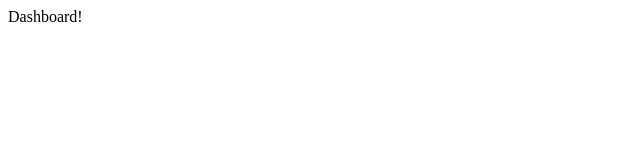
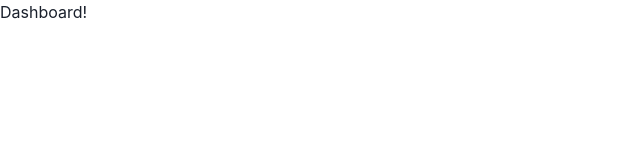
Before and after one commit to DavidJFelix/toglion, a Next.js app in the folder dashboard/: page / in a window 1280 px wide. Shown: the top 160 px of the page, without its empty margins (0-640 px from the left). Built offline with nearby package versions, Linux system fonts and the light colour scheme.

Commit message:
chore(dashboard): install Chakra UI

```diff
--- a/dashboard/package.json
+++ b/dashboard/package.json
@@ -9,6 +9,10 @@
     "type-check": "tsc"
   },
   "dependencies": {
+    "@chakra-ui/react": "^1.6.4",
+    "@emotion/react": "^11.4.0",
+    "@emotion/styled": "^11.3.0",
+    "framer-motion": "^4.1.17",
     "next": "latest",
     "react": "^17.0.2",
     "react-dom": "^17.0.2"
--- /dev/null
+++ b/dashboard/pages/_app.tsx
@@ -0,0 +1,10 @@
+import {ChakraProvider} from '@chakra-ui/react'
+import {AppProps} from 'next/app'
+
+export default function App({Component, pageProps}: AppProps) {
+  return (
+    <ChakraProvider>
+      <Component {...pageProps} />
+    </ChakraProvider>
+  )
+}
```
Also changed, not shown: 1 other file (tests, documents, lock files or other folders).
